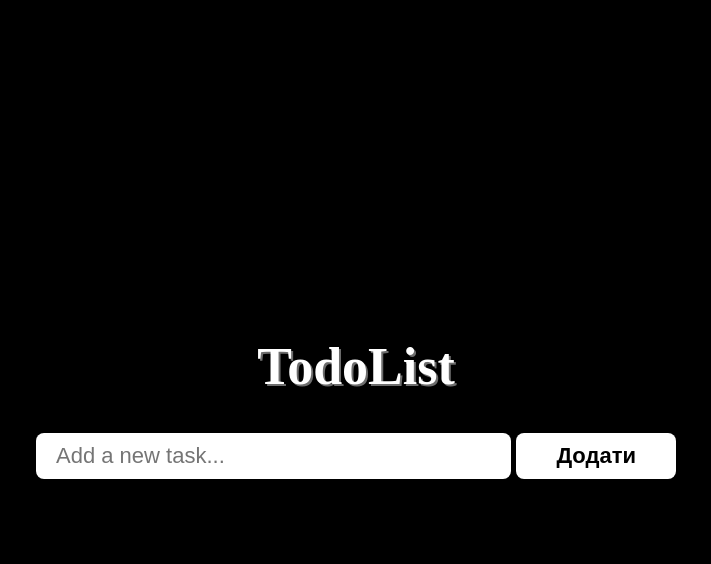
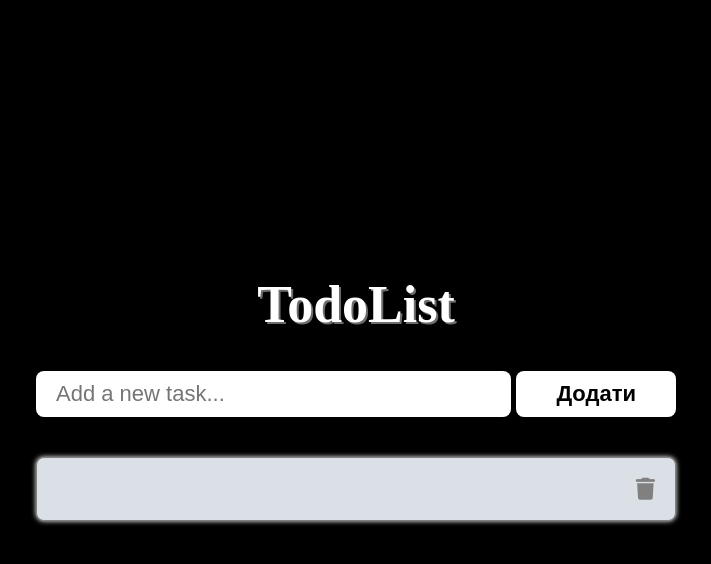
Before and after one commit to victoriastruk/js-dom-toDoList, a plain HTML site: page index.html in a window 1280 px wide. Both pictures are taken after a click on the button "Додати". Shown: the whole page, without its empty margins (284-995 px from the left). Drawn offline with Linux system fonts and the light colour scheme.

Commit message:
Add task logic

```diff
--- a/assets/css/style.css
+++ b/assets/css/style.css
@@ -52,7 +52,9 @@ input {
   transition: 0.3s;
   background-color: rgb(64, 146, 228);
 }
-
+ul {
+  width: 100%;
+}
 .list-item {
   display: flex;
   align-items: center;
--- a/assets/js/index.js
+++ b/assets/js/index.js
@@ -0,0 +1,35 @@
+"use strict";
+
+const taskData = [];
+
+const btnAdd = document.querySelector(".btn");
+btnAdd.addEventListener("click", addNewTask);
+
+const ul = document.createElement("ul");
+document.body.append(ul);
+function addNewTask() {
+  const inputValue = document.querySelector("input").value;
+  taskData.push(inputValue);
+  const listItem = document.createElement("li");
+  listItem.classList.add("list-item");
+  ul.append(listItem);
+
+  const task = document.createElement("p");
+  task.textContent = inputValue;
+  listItem.append(task);
+
+  const iconTrash = document.createElement("i");
+  iconTrash.classList.add("fa-solid", "fa-trash", "trash");
+  listItem.append(iconTrash);
+  iconTrash.addEventListener("click", function (e) {
+    const taskText = task.textContent;
+
+    const taskIndex = taskData.indexOf(taskText);
+
+    if (taskIndex > -1) {
+      taskData.splice(taskIndex, 1);
+    }
+
+    listItem.remove();
+  });
+}
```
Also changed, not shown: index.html (+0 -19 lines).
